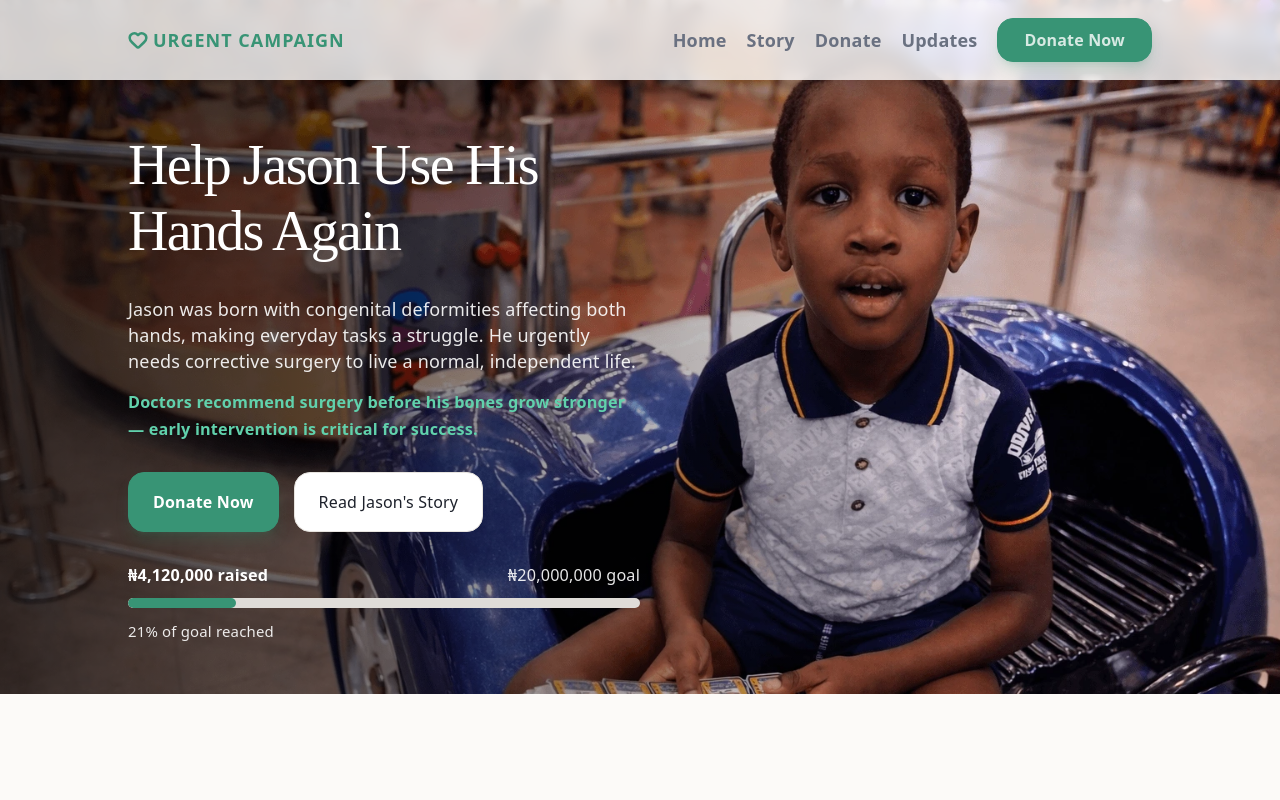
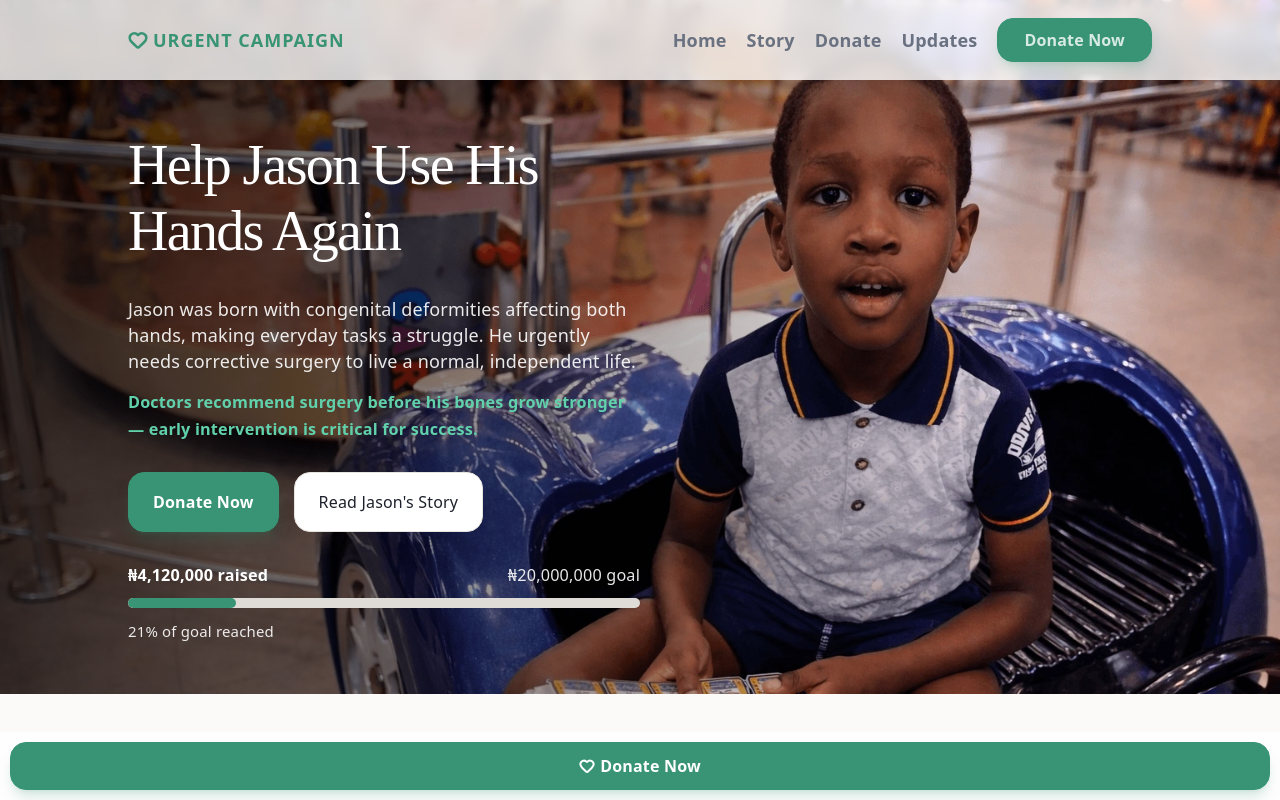
Before and after one commit to JopadAdvisory/Jason, a React (Vite) app: page / in a window 1280 px wide. Built offline with nearby package versions, Linux system fonts and the light colour scheme.

Commit message:
bottom cta

```diff
--- a/src/components/layout/NavBar.css
+++ b/src/components/layout/NavBar.css
@@ -97,16 +97,37 @@
     transition: background-color .3s ease-in-out, color .3s ease-in-out;
 }
 
-.nav-links li:last-child {
-    /* border-top: 1px solid rgba(0, 0, 0, 0.2); */
-}
-
 .nav-links li:hover:last-child a {
     color: white;
 }
 
 .nav-links li:hover a {
     color: var(--text-h);
+}
+
+.bottom-cta {
+    position: fixed;
+    bottom: 0;
+    left: 0;
+    right: 0;
+    padding: 10px;
+    background-color: rgba(255, 255, 255, 0.8);
+    backdrop-filter: blur(10px);
+    z-index: 5;
+}
+
+.bottom-icon {
+    width: 16px;
+    height: 16px;
+}
+
+.bottom-btn {
+    display: flex;
+    justify-content: center;
+    align-items: center;
+    gap: 5px;
+    font-weight: 700;
+    padding: 10px
 }
 
 @media (min-width: 768px) {
--- a/src/components/layout/Navbar.tsx
+++ b/src/components/layout/Navbar.tsx
@@ -1,12 +1,14 @@
 import { useState, type JSX } from "react";
 import { Heart, Menu, X } from "lucide-react";
 import "./NavBar.css";
+import { Button } from "../ui/buttons";
 
 
 function NavBar(): JSX.Element {
     const [isOpen, setIsOpen] = useState<boolean>(false);
 
    return (
+        <div>
             <div className="nav-container">
                 <nav className="top-nav">
                     <div className="top-header">
@@ -47,6 +49,19 @@ function NavBar(): JSX.Element {
                     </div>
                 </nav>
             </div>
+            <div className="bottom-cta">
+                <Button
+                    className="primary-btn bottom-btn"
+                    href=""
+                >
+                    <Heart
+                        className="bottom-icon"
+                        strokeWidth={3}
+                    />
+                    Donate Now
+                </Button>
+            </div>
+        </div>
     )
 }
 
```
Lines whose indentation alone changed are shown as unchanged.
